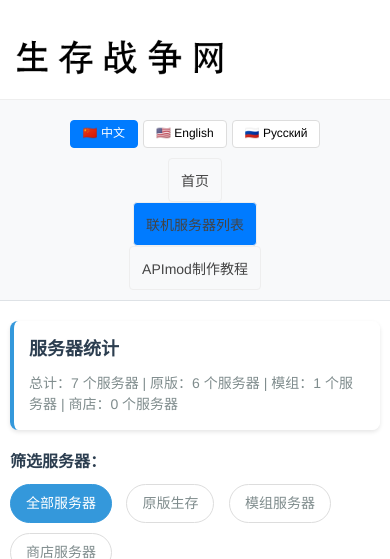
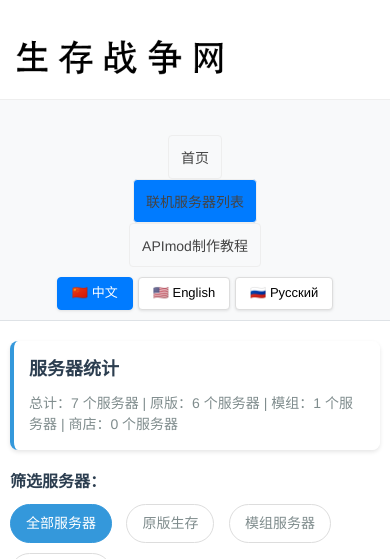
Before and after one commit to YYLMZXC/yylmzxc.github.io, a PHP site: page /online_server.php in a window 390 px wide. Shown: the top 559 px of the page. Run offline with PHP 8.4, Linux system fonts and the light colour scheme; some libraries are stand-ins or nearby versions.

Commit message:
更新于 2025-11-18 21:01:57

```diff
--- a/online_server.php
+++ b/online_server.php
@@ -147,26 +147,25 @@ function add_server($name, $ip, $group, $note = '', $type = 'original') {
     </div>
 </header><!-- end #header -->
 
-<!-- 导航栏 - 翻译按钮优先显示 -->
+<!-- 导航栏 -->
 <nav id="top-nav-bar" class="clearfix" role="navigation">
     <div class="container">
         <div class="row">
-            <!-- 语言选择器优先显示 -->
-            <div class="language-section col-mb-12 col-3">
-                <!-- 语言选择器 -->
+            <!-- 导航菜单 -->
+            <div id="nav-menu" class="nav-menu">
+                <a title="生存战争网_SC中文社区" href="index.php" class="i18n-link" data-i18n="nav.home">首页</a>
+                <a title="生存战争联机服务器地址列表" href="online_server.php" class="active i18n-link" data-i18n="nav.serverList">联机服务器列表</a>
+                <a rel="nofollow" target="_blank" title="生存战争-APImod制作教程" href="https://www.yuque.com/u589148/wf2knt" class="i18n-link" data-i18n="nav.apiTutorial">APImod制作教程</a>
+            </div>
+
+            <!-- 语言选择器放在右上角 -->
+            <div class="language-section-top-right">
                 <div class="language-selector">
                     <button class="language-btn active" data-lang="zh" title="切换到中文">🇨🇳 中文</button>
                     <button class="language-btn" data-lang="en" title="Switch to English">🇺🇸 English</button>
                     <button class="language-btn" data-lang="ru" title="Переключиться на Русский">🇷🇺 Русский</button>
                 </div>
             </div>
-
-            <!-- 导航菜单 -->
-<div id="nav-menu" class="nav-menu">
-    <a title="生存战争网_SC中文社区" href="index.php" class="i18n-link" data-i18n="nav.home">首页</a>
-    <a title="生存战争联机服务器地址列表" href="online_server.php" class="active i18n-link" data-i18n="nav.serverList">联机服务器列表</a>
-    <a rel="nofollow" target="_blank" title="生存战争-APImod制作教程" href="https://www.yuque.com/u589148/wf2knt" class="i18n-link" data-i18n="nav.apiTutorial">APImod制作教程</a>
-</div>
         </div><!-- end .row -->
     </div>
 </nav><!-- end #top-nav-bar -->
--- a/scweb_res/online_server/online_server_main.css
+++ b/scweb_res/online_server/online_server_main.css
@@ -138,11 +138,10 @@ button, input, select, textarea {
 #nav-menu {
   margin: 25px 0 0;
   padding: 0;
-  clear: both;
   display: flex;
   flex-wrap: wrap;
   gap: 0;
-  width: 100%;
+  width: calc(100% - 300px); /* 为右上角翻译按钮留出空间 */
   max-width: 100%;
 }
 
@@ -201,10 +200,62 @@ button, input, select, textarea {
   align-items: center;
 }
 
+/* 右上角语言选择器样式 */
+.language-section-top-right {
+  position: absolute;
+  top: 15px;
+  right: 25%;
+  z-index: 1001;
+  background-color: transparent;
+  margin-right: 10px;
+  transform: translateX(0);
+}
+
+.language-section-top-right .language-selector {
+  display: flex;
+  gap: 5px;
+  flex-wrap: wrap;
+}
+
+.language-section-top-right .language-btn {
+  padding: 6px 12px;
+  border: 1px solid #ddd;
+  border-radius: 4px;
+  background: white;
+  font-size: 12px;
+  cursor: pointer;
+  transition: all 0.3s ease;
+  white-space: nowrap;
+  box-shadow: 0 1px 3px rgba(0, 0, 0, 0.1);
+}
+
+.language-section-top-right .language-btn:hover {
+  border-color: #007cba;
+  box-shadow: 0 2px 6px rgba(0, 124, 186, 0.2);
+  background: #f8f9fa;
+}
+
+.language-section-top-right .language-btn.active {
+  background-color: #007bff;
+  color: white;
+  border-color: #007bff;
+}
+
+.language-section-top-right .language-btn.active:hover {
+  background-color: #0056b3;
+  border-color: #0056b3;
+}
+
 /* 响应式设计 */
 @media (max-width: 768px) {
   #top-nav-bar {
     padding: 10px 0;
+  }
+
+  /* 移动端调整导航菜单宽度 */
+  #nav-menu {
+    width: 100%;
+    margin-bottom: 10px;
   }
 
   .nav-menu {
@@ -216,9 +267,24 @@ button, input, select, textarea {
     font-size: 14px;
   }
 
-  .language-section {
+  /* 移动端右上角翻译按钮调整 */
+  .language-section-top-right {
+    position: relative;
+    top: auto;
+    right: auto;
+    display: flex;
     justify-content: center;
+    width: 100%;
     margin-top: 10px;
+  }
+
+  .language-section-top-right .language-selector {
+    justify-content: center;
+  }
+
+  .language-section-top-right .language-btn {
+    padding: 8px 14px;
+    font-size: 13px;
   }
 }
 
```
